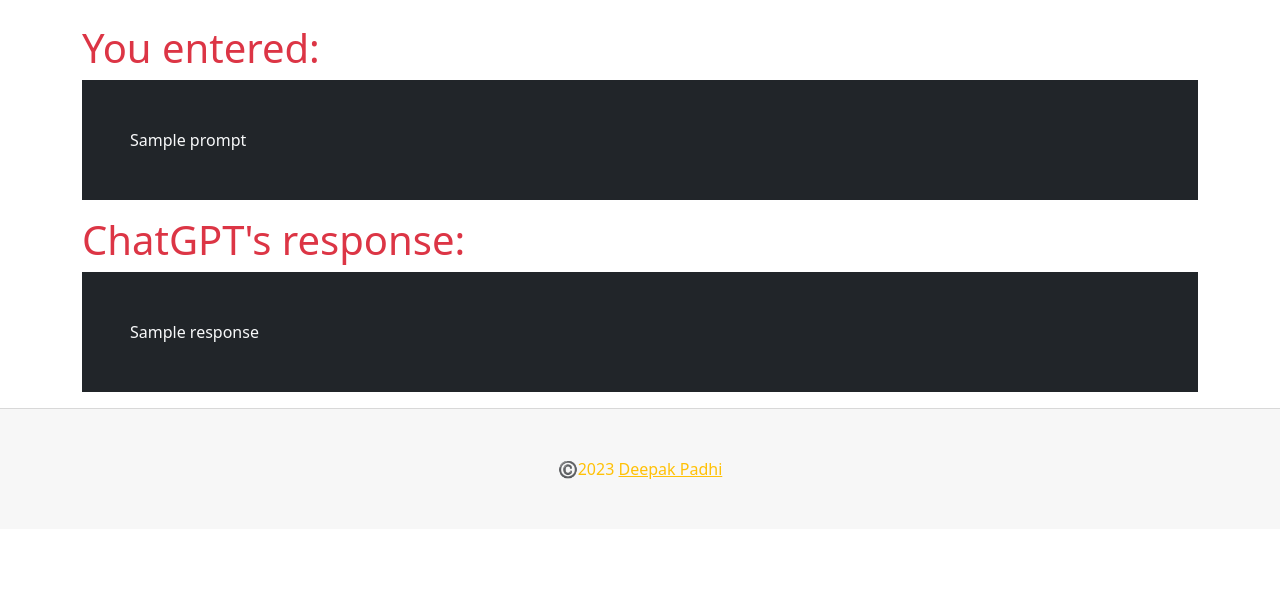
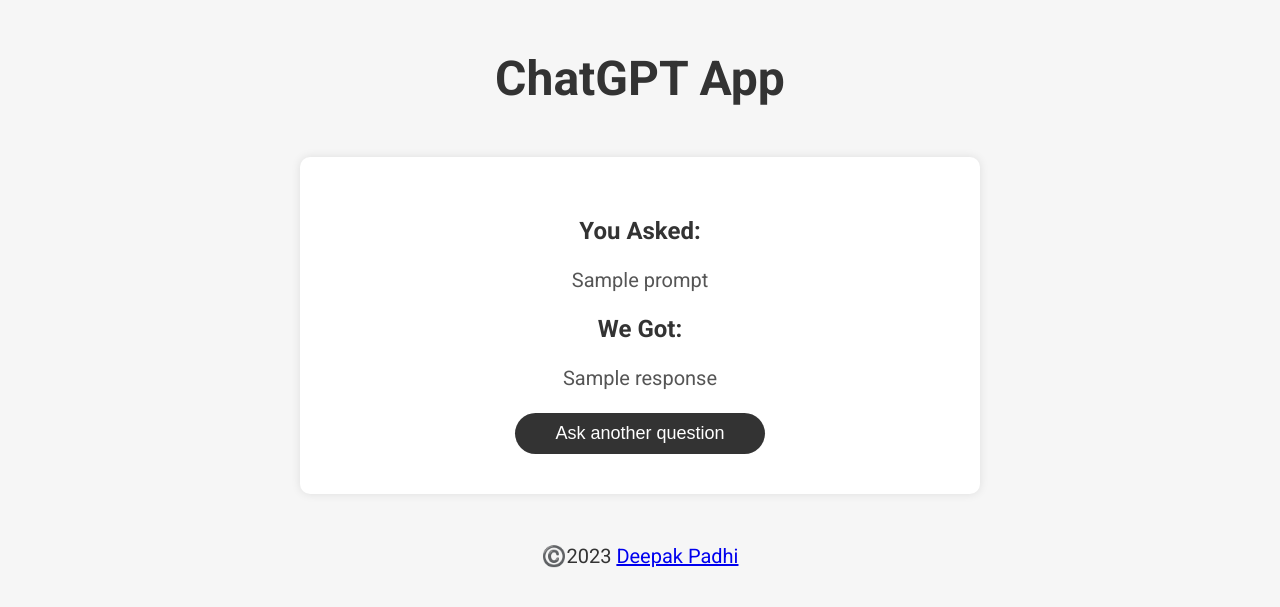
Before and after one commit to deepakpadhi986/py-assign, a Flask app: template templates/result.html in a window 1280 px wide. Shown: the top 607 px of the page. Run offline with Flask 3, Linux system fonts and the light colour scheme; the template is opened without the code that fills it: most values are stand-ins (such as "Sample title", 1, 10 or a date in 2020).

Commit message:
Update result.html

```diff
--- a/templates/result.html
+++ b/templates/result.html
@@ -1,26 +1,94 @@
 <!DOCTYPE html>
-<html>
+<html lang="en">
 <head>
-    <title>Assignment</title>
-    <meta name="viewport" content="width=device-width, initial-scale=1">
-    <link rel="stylesheet" href="/static/style.css">
-    <link href="https://cdn.jsdelivr.net/npm/bootstrap@5.0.2/dist/css/bootstrap.min.css" rel="stylesheet" integrity="sha384-EVSTQN3/azprG1Anm3QDgpJLIm9Nao0Yz1ztcQTwFspd3yD65VohhpuuCOmLASjC" crossorigin="anonymous">
+  <meta charset="UTF-8">
+	<title>App | Result</title>
+	<link rel="shortcut icon" href="https://img.icons8.com/cute-clipart/64/null/chat.png" type="image/x-icon">
+	<link href="https://fonts.googleapis.com/css?family=Roboto:400,700" rel="stylesheet">
+	<style type="text/css">
+		body {
+			background-color: #f6f6f6;
+			font-family: 'Roboto', sans-serif;
+			margin: 0;
+			padding: 0;
+		}
+		h1 {
+			text-align: center;
+			margin-top: 50px;
+			font-size: 48px;
+			color: #333;
+		}
+		.result-container {
+			width: 600px;
+			margin: 50px auto;
+			background-color: #fff;
+			border-radius: 10px;
+			padding: 40px;
+			box-shadow: 0 0 10px rgba(0, 0, 0, 0.1);
+			text-align: center;
+		}
+		.result-container h2 {
+			font-size: 24px;
+			color: #333;
+			margin-bottom: 20px;
+		}
+		.result-container p {
+			font-size: 20px;
+			color: #555;
+			line-height: 1.5;
+		}
+		input[type="submit"] {
+			display: block;
+			margin: 0 auto;
+			background-color: #333;
+			color: #fff;
+			border: none;
+			border-radius: 25px;
+			padding: 10px 40px;
+			font-size: 18px;
+			cursor: pointer;
+			transition: background-color 0.3s ease;
+			margin-top: 20px;
+		}
+		input[type="submit"]:hover {
+			background-color: #444;
+		}
+		.footer {
+			text-align: center;
+			margin-top: 50px;
+			font-size: 20px;
+			color: #333;
+		}
+		.footer a:visited{
+			color: #333;
+		}
+		.footer a:active{
+			color: #333;
+		}
+		@media only screen and (max-width: 768px) {
+			.result-container {
+				width: 90%;
+				padding: 20px;
+			}
+			h1 {
+				font-size: 36px;
+				margin-top: 30px;
+			}
+		}
+	</style>
 </head>
 <body>
-    <div class="container mt-4">
-      <h1 class="text-danger h1">You entered:</h1>
-      <p class="text-wrap text-sm-start text-light bg-dark p-5">{{ prompt }}</p>
-      <h1 class="text-danger h1">ChatGPT's response:</h1>
-      <p class="text-wrap text-sm-start text-light bg-dark p-5">{{ response }}</p>
+  <h1>ChatGPT App</h1>
+	<div class="result-container">
+		<h2>You Asked:</h2>
+		<p>{{ prompt }}</p>
+		<h2>We Got:</h2>
+		<p>{{ response }}</p>
+		<form action="/" method="GET">
+			<input type="submit" value="Ask another question">
+		</form>
 	</div>
-    <footer class="card-footer text-warning p-5 mt-2 text-center">
-      ©️<span id="year"></span> <a href="https://dnoobnerd.netlify.app/"
-        class="text-decoration-underline text-warning">Deepak Padhi</a>
-    </footer>
-    <script src="https://cdn.jsdelivr.net/npm/bootstrap@5.0.2/dist/js/bootstrap.bundle.min.js"
-      integrity="sha384-MrcW6ZMFYlzcLA8Nl+NtUVF0sA7MsXsP1UyJoMp4YLEuNSfAP+JcXn/tWtIaxVXM"
-      crossorigin="anonymous">
-    </script>
+	<p class="footer">©️<span id="year"></span> <a href="https://dnoobnerd.netlify.app/">Deepak Padhi</a></p>
 	<script>
 		document.getElementById("year").innerHTML = new Date().getFullYear();
 	  </script>
```
Lines whose indentation alone changed are shown as unchanged.
